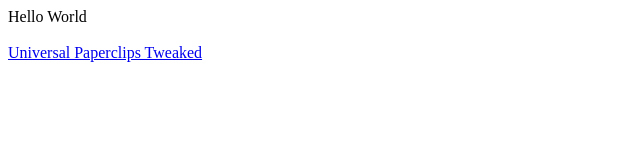
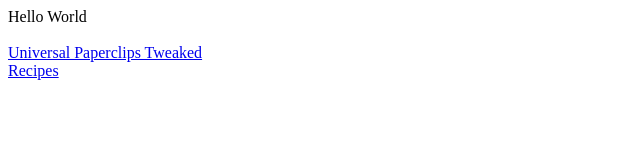
Before and after one commit to x3n0r/x3n0r.github.io, a plain HTML site: page index.html in a window 1280 px wide. Shown: the full height of the page, 0-640 px from the left. Drawn offline with Linux system fonts and the light colour scheme.

Commit message:
Update index.html

```diff
--- a/index.html
+++ b/index.html
@@ -1,2 +1,3 @@
 Hello World<br /><br />
 <a href="https://x3n0r.github.io/UniversalPaperclipsTweak">Universal Paperclips Tweaked</a><br />
+<a href="https://x3n0r.github.io/recipeindex.html">Recipes</a><br />
```
